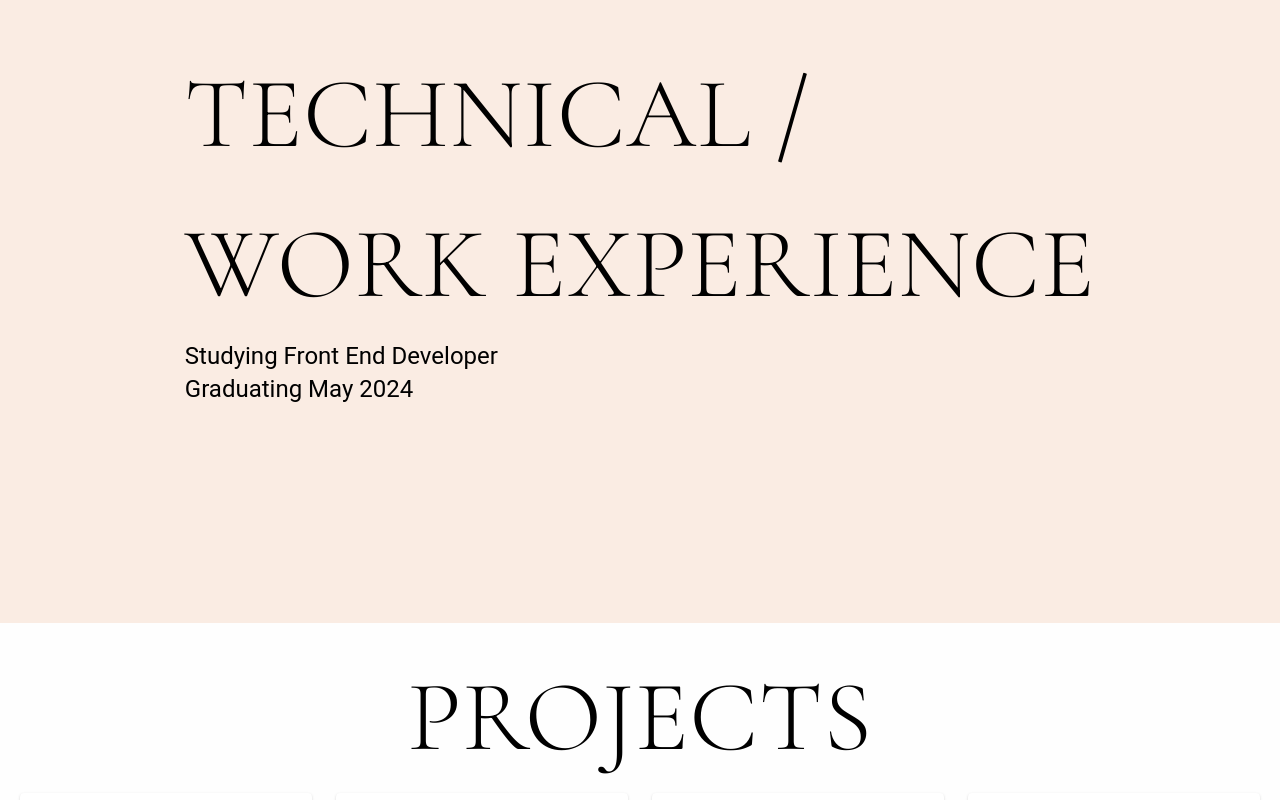
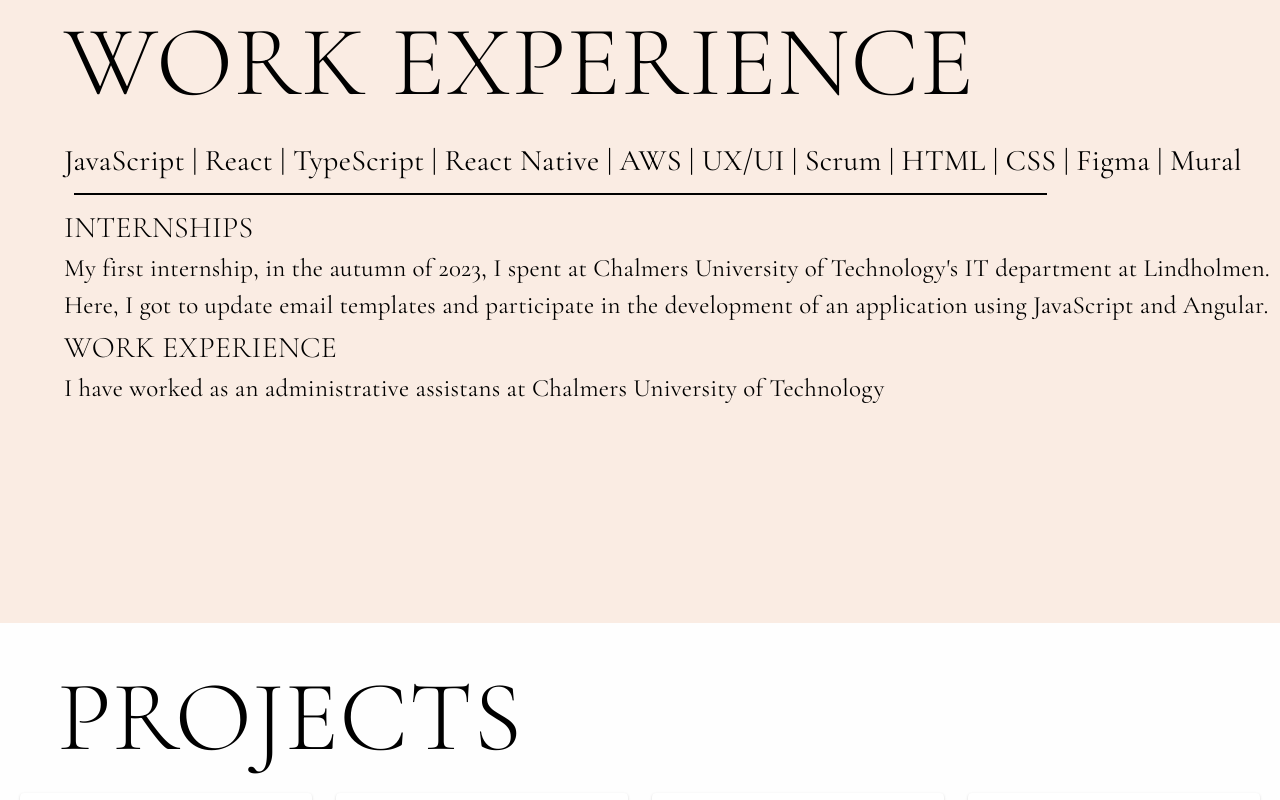
Before and after one commit to JennyWeij/JennyPortfolio, a React (Vite) app: page / in a window 1280 px wide. Shown: the part 1600-2400 px from the top of the page. Built offline with nearby package versions, Linux system fonts and the light colour scheme.

Commit message:
updated text and margins and repsonsiveness

```diff
--- a/src/Pages/AboutMe.tsx
+++ b/src/Pages/AboutMe.tsx
@@ -6,7 +6,7 @@ function AboutMe() {
     <Box
       sx={{
         display: "flex",
-        flexDirection: { xs: "column", sm: "column", md: "row" }, // Column layout for small screens, row layout for medium screens and above
+        flexDirection: { xs: "column", sm: "column", md: "row" },
       }}
     >
       <Box
@@ -21,7 +21,7 @@ function AboutMe() {
         <Box
           sx={{
             display: "flex",
-            flexDirection: "column", // Always use column layout
+            flexDirection: "column",
             alignItems: "start",
             maxWidth: "80%",
           }}
@@ -71,7 +71,7 @@ function AboutMe() {
           justifyContent: "center",
           alignItems: "center",
           background: "#9998A0",
-          mt: { xs: "0px", md: "0" }, // Margin top for smaller screens
+          mt: { xs: "0px", md: "0" },
         }}
       >
         <Box
--- a/src/Pages/Experience.tsx
+++ b/src/Pages/Experience.tsx
@@ -7,8 +7,8 @@ function Experience() {
       <Box
         sx={{
           display: "flex",
-          justifyContent: "center",
-          alignItems: "center",
+          flexDirection: { xs: "column", sm: "column", md: "row" },
+          justifyContent: "flex-start",
           height: "100vh",
           background: "#FAECE3",
         }}
@@ -19,6 +19,8 @@ function Experience() {
             textAlign: "start",
             justifyItems: "start",
             color: "black",
+            mt: "15px",
+            ml: "5%",
           }}
         >
           <Typography
@@ -31,9 +33,63 @@ function Experience() {
           >
             TECHNICAL / <br /> WORK EXPERIENCE
           </Typography>
-          <Typography variant="h5">
-            Studying Front End Developer <br />
-            Graduating May 2024
+          <Typography
+            sx={{
+              fontSize: { xs: "20px", md: "30px" },
+              fontFamily: "Cormorant Garamond, serif",
+            }}
+          >
+            JavaScript | React | TypeScript | React Native | AWS | UX/UI | Scrum
+            | HTML | CSS | Figma | Mural
+          </Typography>
+          <Box
+            sx={{
+              width: "80%",
+              margin: "10px",
+              height: "2px",
+              backgroundColor: "black",
+            }}
+          ></Box>
+
+          <Typography
+            sx={{
+              fontSize: { xs: "20px", md: "30px" },
+              fontFamily: "Cormorant Garamond, serif",
+              fontWeight: "300",
+              fontStyle: "normal",
+            }}
+          >
+            INTERNSHIPS
+          </Typography>
+          <Typography
+            sx={{
+              fontSize: { xs: "20px", md: "25px" },
+              fontFamily: "Cormorant Garamond, serif",
+            }}
+          >
+            My first internship, in the autumn of 2023, I spent at Chalmers
+            University of Technology's IT department at Lindholmen. Here, I got
+            to update email templates and participate in the development of an
+            application using JavaScript and Angular.
+          </Typography>
+          <Typography
+            sx={{
+              fontSize: { xs: "20px", md: "30px" },
+              fontFamily: "Cormorant Garamond, serif",
+              fontWeight: "300",
+              fontStyle: "normal",
+            }}
+          >
+            WORK EXPERIENCE
+          </Typography>
+          <Typography
+            sx={{
+              fontSize: { xs: "20px", md: "25px" },
+              fontFamily: "Cormorant Garamond, serif",
+            }}
+          >
+            I have worked as an administrative assistans at Chalmers University
+            of Technology
           </Typography>
         </Box>
       </Box>
--- a/src/Pages/Projects.tsx
+++ b/src/Pages/Projects.tsx
@@ -27,7 +27,6 @@ function Projects() {
       imagePath: "/images/PlanetEn.png",
       githubLink: "https://github.com/JennyWeij/PlanetEn-Javascript",
     },
-    // Add more project objects as needed
   ];
 
   return (
@@ -35,10 +34,9 @@ function Projects() {
       sx={{
         display: "flex",
         flexDirection: "column",
-        justifyContent: "center",
-        alignItems: "center",
+        justifyContent: "flex-start",
         background: "#FEFEFE",
-        padding: "20px", // Add padding to provide some spacing around the cards
+        padding: "20px",
       }}
     >
       <Typography
@@ -47,6 +45,7 @@ function Projects() {
           fontFamily: "Cormorant Garamond, serif",
           fontWeight: "300",
           fontStyle: "normal",
+          ml: "3%",
         }}
       >
         PROJECTS
@@ -69,13 +68,13 @@ function Projects() {
             >
               <CardContent style={{ flexGrow: 1 }}>
                 <img
-                  src={project.imagePath} // Use the actual image path from the project object
-                  alt={project.title} // Use the actual title from the project object
+                  src={project.imagePath}
+                  alt={project.title}
                   style={{
                     maxWidth: "auto",
                     height: "200px",
                     margin: "10px auto",
-                  }} // Ensure image is responsive
+                  }}
                 />
                 <Box
                   style={{
--- a/src/Pages/StartPage.tsx
+++ b/src/Pages/StartPage.tsx
@@ -7,12 +7,11 @@ function StartPage() {
       <Box
         sx={{
           display: "flex",
+          flexDirection: { xs: "column", sm: "column", md: "row" },
           justifyContent: "center",
           alignItems: "center",
-          flexDirection: "column",
           height: "100vh",
           background: "#2E2C31",
-          textAlign: "center",
           color: "white",
         }}
       >
@@ -20,7 +19,7 @@ function StartPage() {
         <Box sx={{ marginTop: "-80px" }}>
           <Typography
             sx={{
-              fontSize: { xs: "60px", md: "100px" },
+              fontSize: { xs: "60px", md: "110px" },
               fontFamily: "Cormorant Garamond, serif",
               fontWeight: "300",
               fontStyle: "normal",
@@ -57,7 +56,6 @@ function StartPage() {
             alt="Picture of Jenny"
             width="300px"
             height="300px"
-            // sx={{ borderRadius: "50%" }}
           />
         </Box>
       </Box>
```
